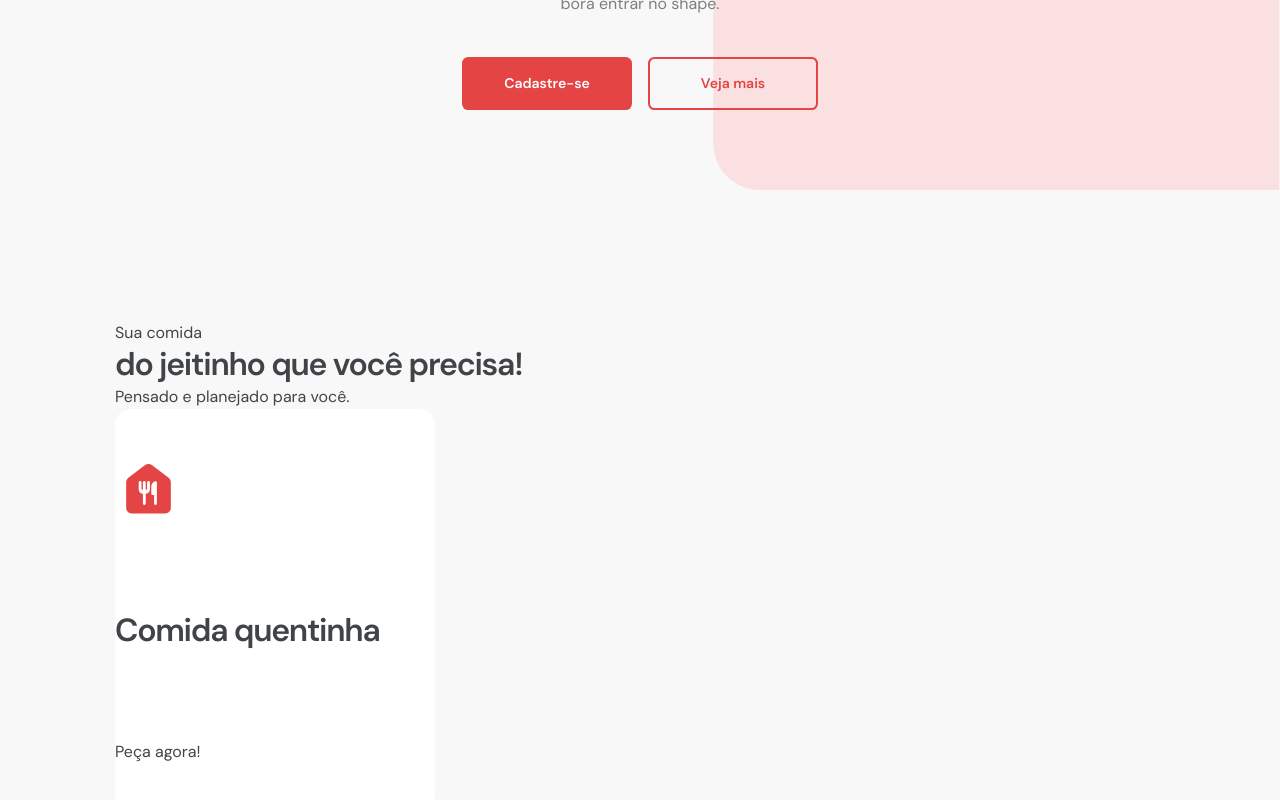
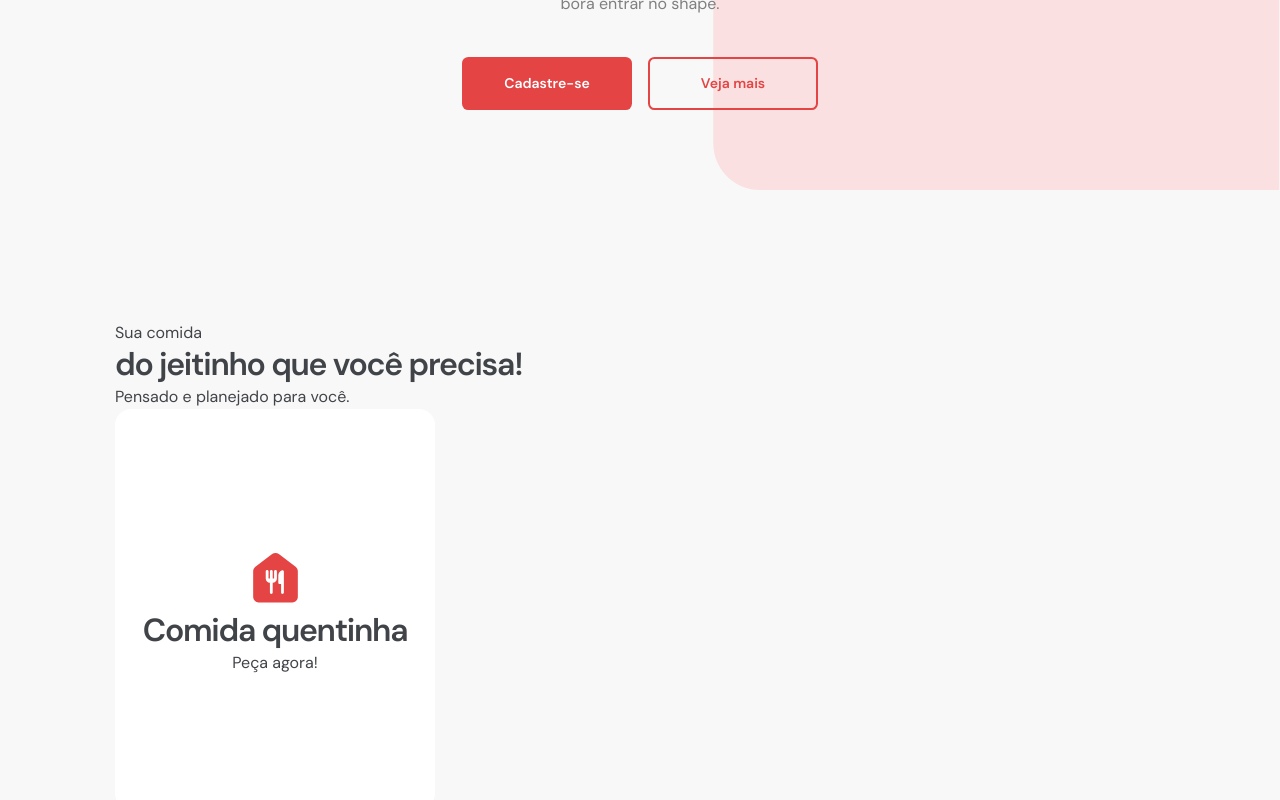
Before and after one commit to anaclaraberga/afood.company, a React (Create React App) app: page / in a window 1280 px wide. Shown: the part 466-1266 px from the top of the page. Built offline with nearby package versions, Linux system fonts and the light colour scheme.

Commit message:
Fixed: Section issue

```diff
--- a/src/styles/card.css
+++ b/src/styles/card.css
@@ -1,6 +1,8 @@
 .card {
-    position: absolutes;
-    display: grid;
+    position: absolute;
+    display: flex;
+    flex-direction: column;
+    justify-content: center;
     align-items: center;
 
     width: 20rem;
```
